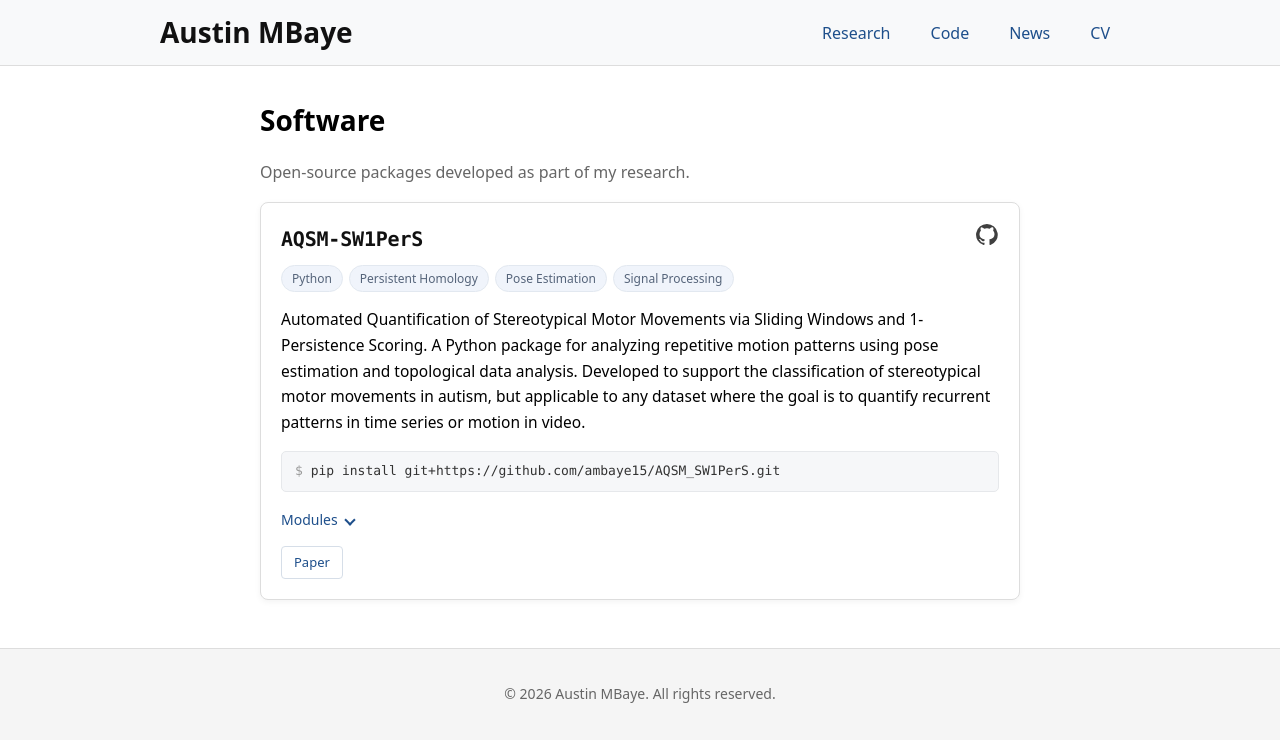
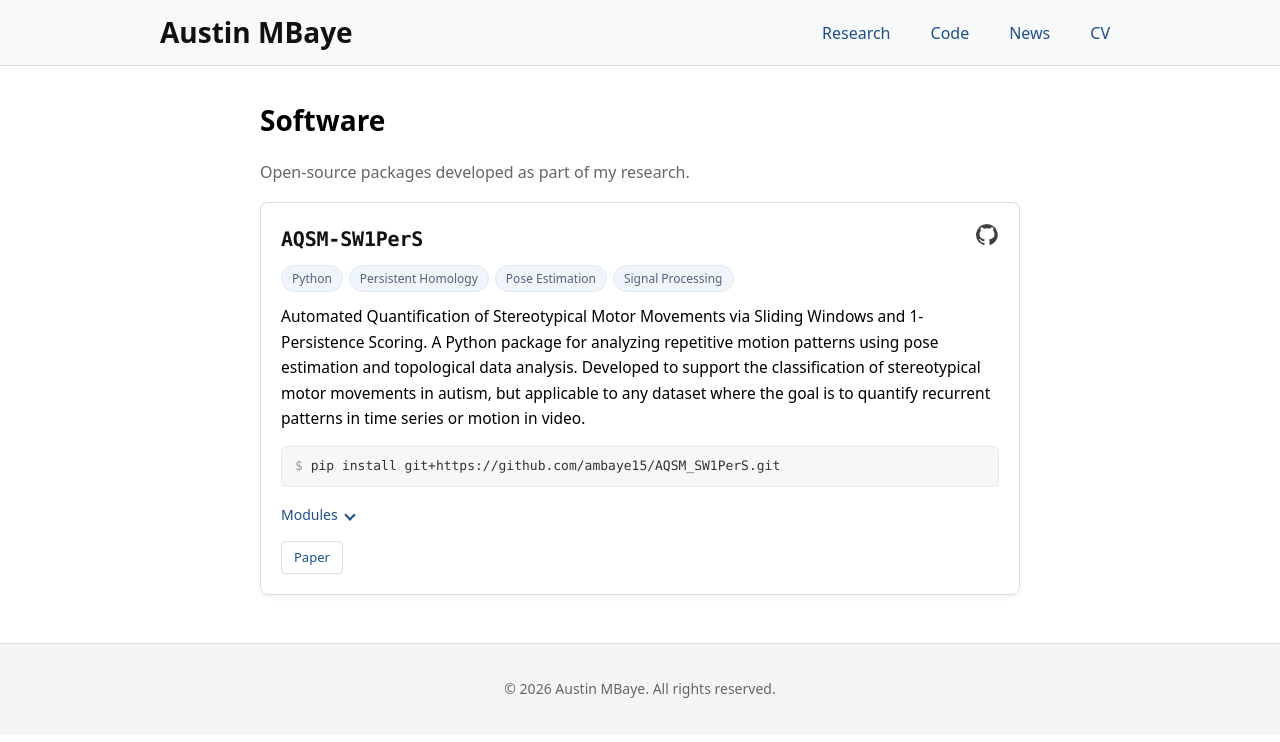
Before and after one commit to ambaye15/ambaye15.github.io, a Jekyll site: the page built from code.html, in a window 1280 px wide. Shown: the top 742 px of the page. Built offline with Jekyll 4.4.1, drawn with Linux system fonts in a browser that asks for light colours.

Commit message:
Update .code-description styles in main.css
Refactor .code-description styles for better structure.

```diff
--- a/assets/main.css
+++ b/assets/main.css
@@ -543,7 +543,9 @@
   padding: 3px 10px;
 }
 
-.code-description { font-size: 15.5px; line-height: 1.65; margin: 0; }
+.code-description { margin: 0; }
+.code-description p { font-size: 15.5px; line-height: 1.65; margin: 0 0 10px; }
+.code-description p:last-child { margin-bottom: 0; }
 
 /* Install snippet */
 .code-install {
```
